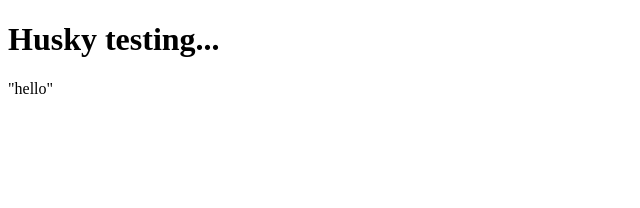
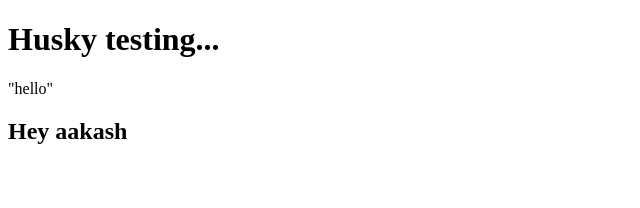
Before and after one commit to aakashsr/husky-demo, an Angular app: page / in a window 1280 px wide. Shown: the top 208 px of the page, without its empty margins (0-640 px from the left). Built offline with nearby package versions, Linux system fonts and the light colour scheme.

Commit message:
fix: valid commit

```diff
--- a/src/app/app.component.html
+++ b/src/app/app.component.html
@@ -1,3 +1,5 @@
 <h1>Husky testing...</h1>
 
 <p>"hello"</p>
+
+<h2>Hey aakash</h2>
```
